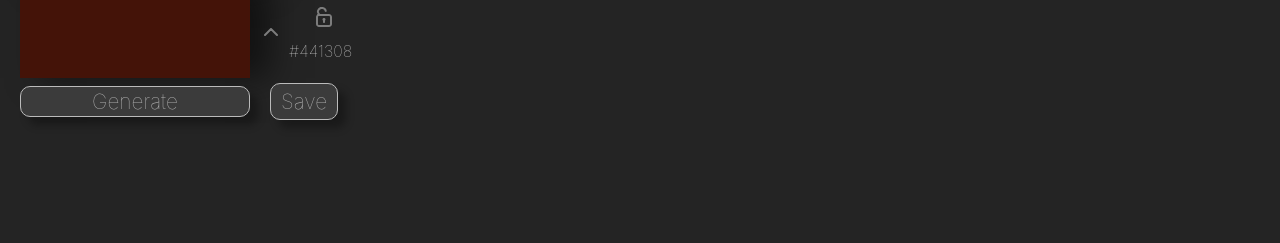
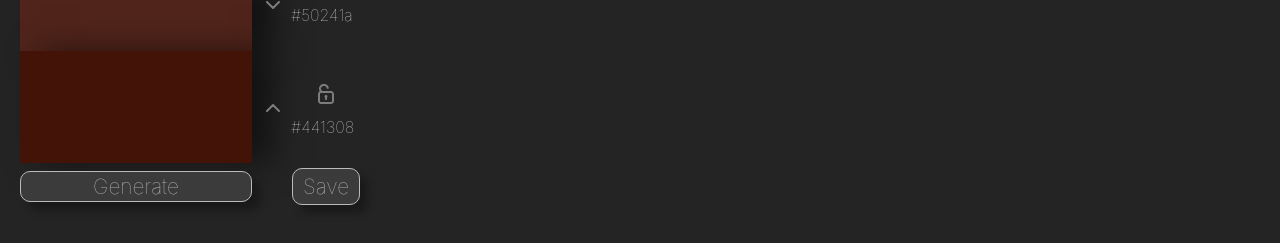
Before and after one commit to NilsOt1/Color-up-Capstone, a React (Vite) app in the folder frontend/: page /color-selection/room/1 in a window 1280 px wide. Shown: the part 537-780 px from the top of the page. Built offline with nearby package versions, Linux system fonts and the light colour scheme; no server answers.

Commit message:
small fixes

```diff
--- a/frontend/src/components/DisplayedColors.tsx
+++ b/frontend/src/components/DisplayedColors.tsx
@@ -106,8 +106,8 @@ const StyledDivContainer = styled.div`
 `
 
 const StyledColorDiv = styled.div`
-  height: 95px;
-  width: 230px;
+  height: 14vh;
+  width: 29vh;
   margin-left: 20px;
   margin-right: 8px;
   transition: background-color 0.5s ease-in;
@@ -124,6 +124,7 @@ const StyledLockHexContainer = styled.span`
 const StyledButtonContainer = styled.div`
   display: flex;
   margin-top: 5px;
+  width: 50vh;
 `
 
 const StyledArrowContainer = styled.span`
--- a/frontend/src/components/GenerateColorsButton.tsx
+++ b/frontend/src/components/GenerateColorsButton.tsx
@@ -90,7 +90,7 @@ const StyledGenerateButton = styled.button`
   justify-content: center;
   align-items: center;
   margin: 3px 20px;
-  width: 230px;
+  width: 29vh;
   font-size: 1.3em;
   background-color: #3b3b3b;
 `
--- a/frontend/src/components/Rooms/roomManagement/CreateNewRoom.tsx
+++ b/frontend/src/components/Rooms/roomManagement/CreateNewRoom.tsx
@@ -74,6 +74,7 @@ export default function CreateNewRoom(props: Readonly<CreateNewRoomProps>) {
                                              minLength={1}
                                              maxLength={14}
                                              required
+                                             autoComplete={"off"}
                         />
                         <StyledFormButtonContainer>
                             <StyledFormButton type={"submit"}>Create</StyledFormButton>
--- a/frontend/src/components/SaveButton.tsx
+++ b/frontend/src/components/SaveButton.tsx
@@ -49,6 +49,7 @@ const StyledSaveColorButton = styled.button`
   display: flex;
   border: 0.5px solid;
   font-size: 1.3em;
+  margin-left: 20px;
   padding: 5px 10px;
   background-color: #3B3B3BFF;
 `
```
